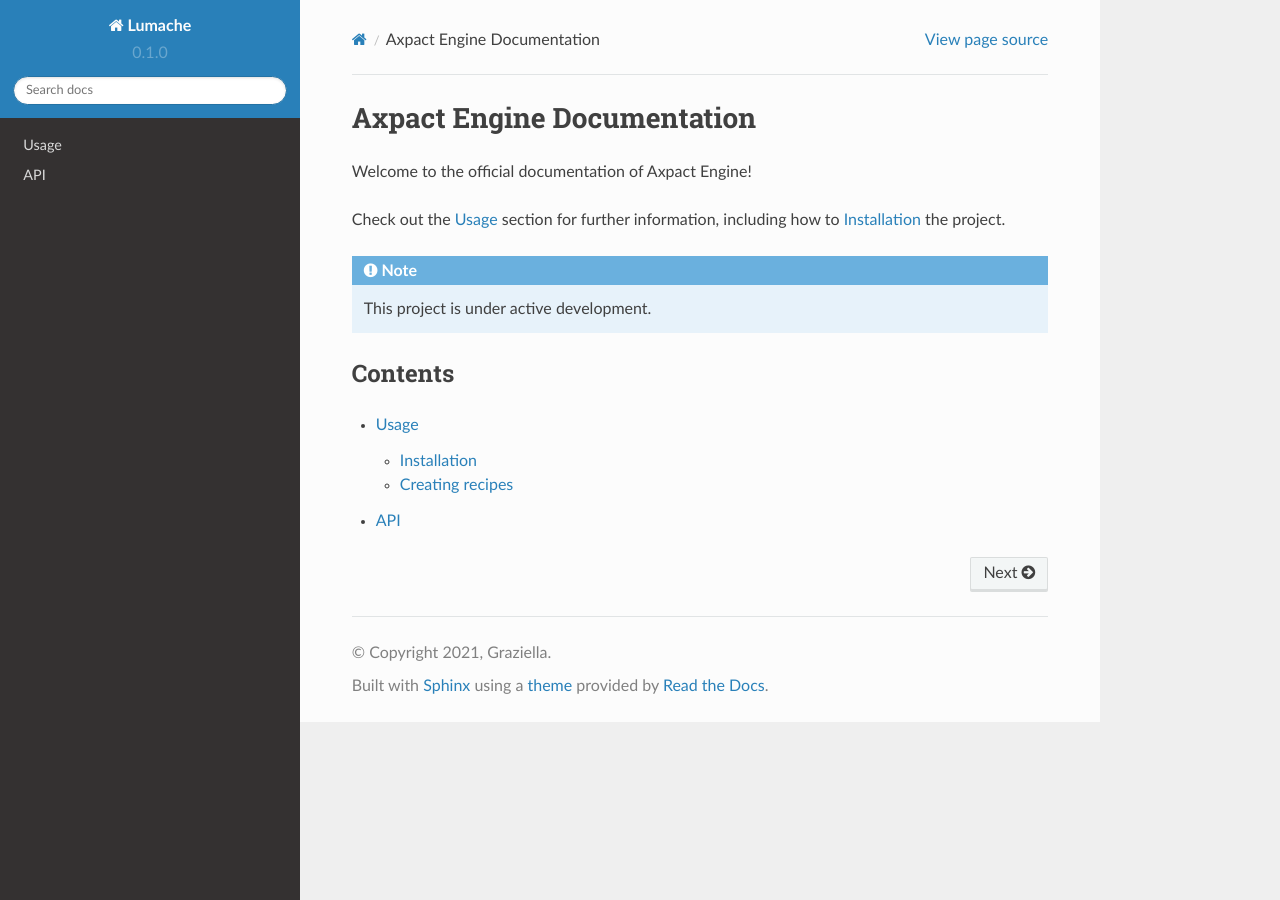
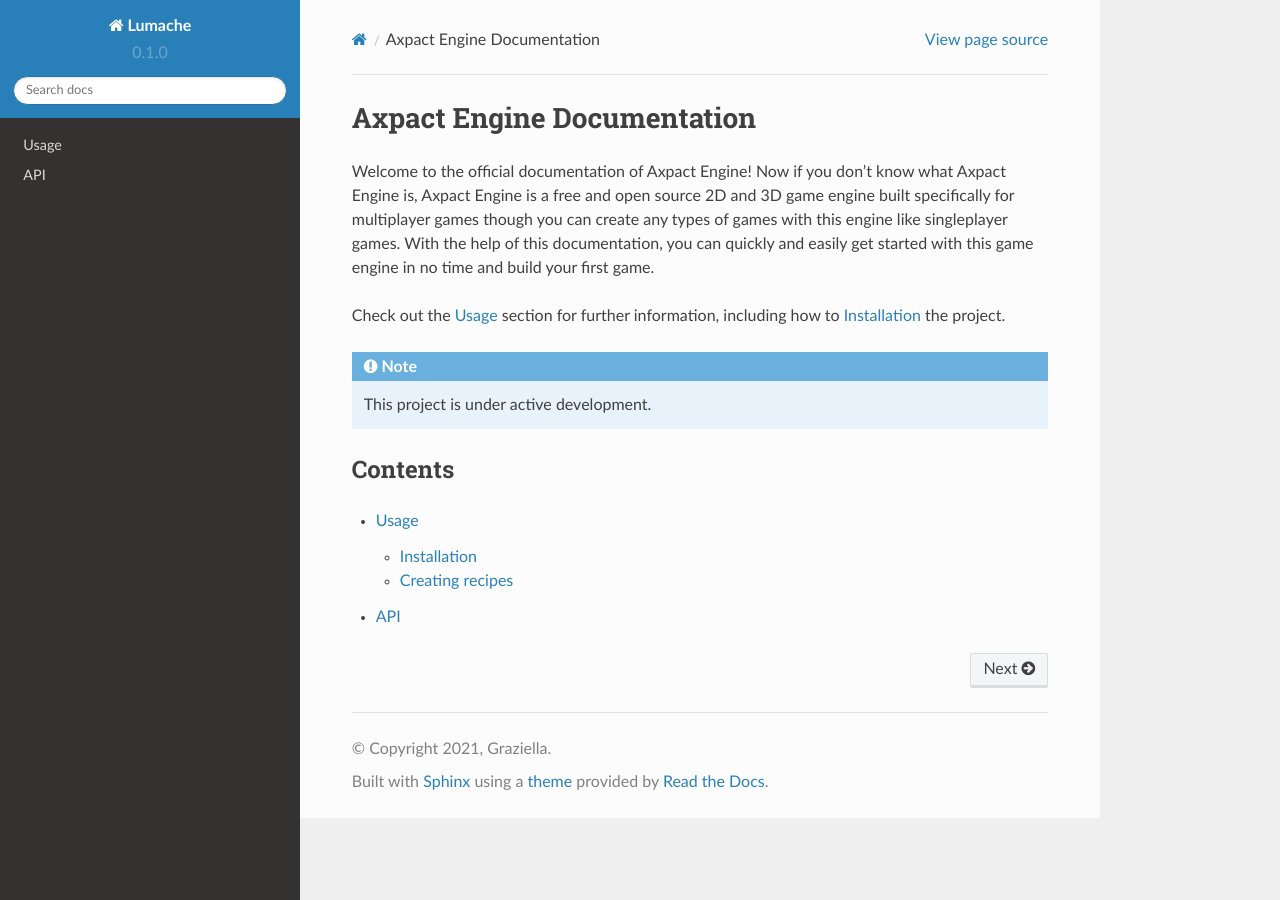
Before and after one commit to yiwuen/Axpact-Engine-Documentation, a Sphinx documentation site: the page built from docs/source/index.rst, in a window 1280 px wide. Built offline with Sphinx 7.4.7 and the Read the Docs theme 2.0.0, drawn with Linux system fonts in a browser that asks for light colours.

Commit message:
Updated index.rst

```diff
--- a/docs/source/index.rst
+++ b/docs/source/index.rst
@@ -1,7 +1,7 @@
 Axpact Engine Documentation
 ===================================
 
-Welcome to the official documentation of Axpact Engine!
+Welcome to the official documentation of Axpact Engine! Now if you don't know what Axpact Engine is, Axpact Engine is a free and open source 2D and 3D game engine built specifically for multiplayer games though you can create any types of games with this engine like singleplayer games. With the help of this documentation, you can quickly and easily get started with this game engine in no time and build your first game.
 
 Check out the :doc:`usage` section for further information, including
 how to :ref:`installation` the project.
```
